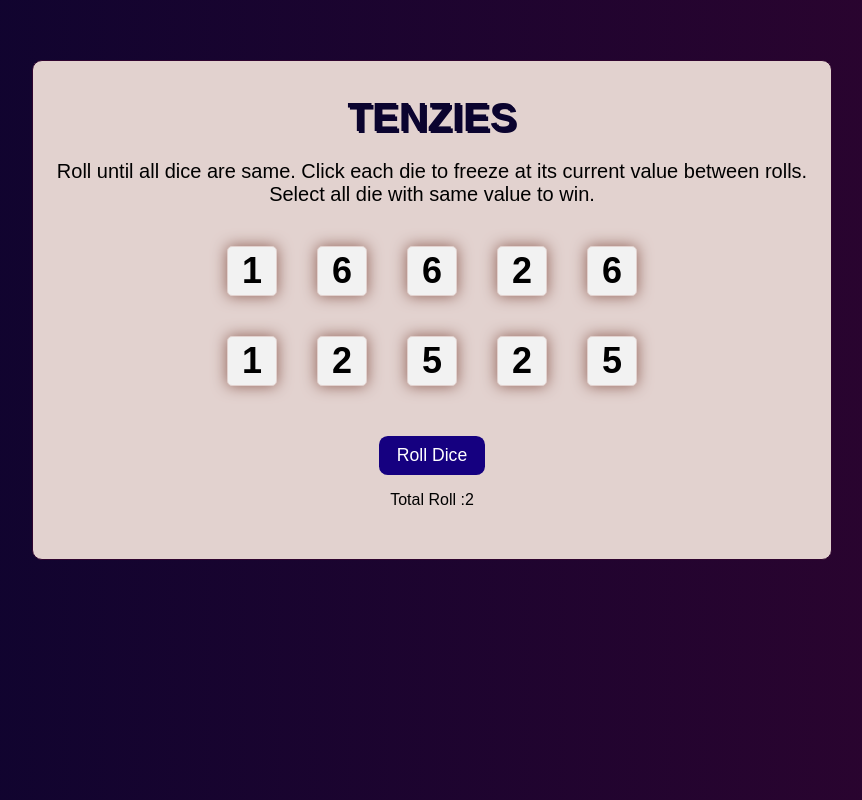
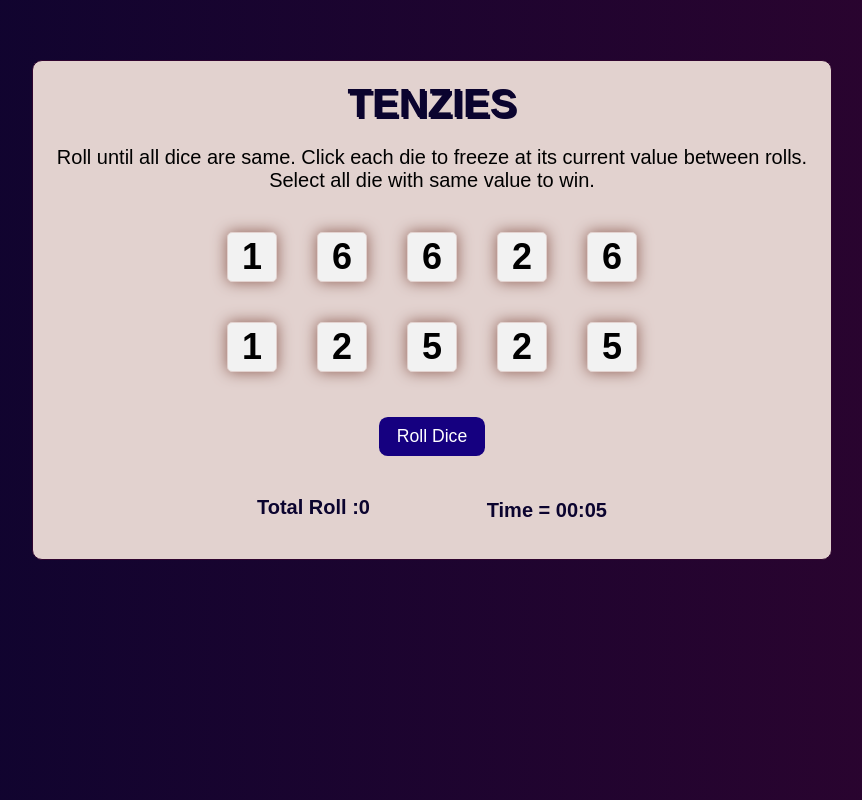
Before and after one commit to Pratikpr8/Tenzies-App, a React (Create React App) app: page / in a window 1280 px wide. Shown: the whole page, without its empty margins (208-1070 px from the left). Built offline with nearby package versions, Linux system fonts and the light colour scheme.

Commit message:
new build

```diff
--- a/src/App.js
+++ b/src/App.js
@@ -3,17 +3,23 @@ import "./css/app.css";
 import Die from "./components/Die";
 import { v4 as uuidv4 } from "uuid";
 import Confetti from "react-confetti";
+import Timer from './components/Timer'
+
+// // react icons
+// import { FaDiceOne } from "react-icons/fa";
+// import { FaDiceTwo } from "react-icons/fa";
+// import { FaDiceThree } from "react-icons/fa";
+// import { FaDiceFour } from "react-icons/fa";
+// import { FaDiceFive } from "react-icons/fa";
+// import { FaDiceSix } from "react-icons/fa";
+
 
 
 export default function App() {
+
   const [dice, setDice] = useState(randomNumbers());
   const [tenzies, setTenzies] = useState(false);
   const [click, setClick] = useState(0);
-
-
-  useEffect(() => {
-    setClick(prevClick => prevClick + 1);
-  }, [dice]);
 
 
 
@@ -23,7 +29,6 @@ export default function App() {
     const allValueSame = dice.every((die) => die.value === singleValue);
     if (allHeld && allValueSame) {
       setTenzies(true);
-      console.log("You win");
     }
   }, [dice]);
 
@@ -54,6 +59,7 @@ export default function App() {
       }
     });
     setDice(updatedDice);
+    setClick(prevClick => prevClick + 1);
   };
 
 
@@ -69,12 +75,15 @@ export default function App() {
 
   const newGame = () => {
     setTenzies(false);
+    setClick(0)
     setDice(randomNumbers());
   };
 
 
+
   return (
     <div>
+
       {tenzies && <Confetti />}
       <div className="tenzies--container">
         <h1 className="tenzies--title">Tenzies</h1>
@@ -96,6 +105,8 @@ export default function App() {
           })}
         </div>
 
+        {tenzies && <p className="tenzies--totRoll">You've won! You took {click} rolls.</p>}
+
         {tenzies ? (
           <button className="grid--button" onClick={newGame}>
             New Game
@@ -105,8 +116,10 @@ export default function App() {
             Roll Dice
           </button>
         )}
-
-        <p>Total Roll :<span>{click}</span></p>
+        <div className="rollNTime--container">
+        <p className="tenzies--totRoll">Total Roll :{click}</p>
+        <Timer />
+        </div>
       </div>
     </div>
   );
--- a/src/components/Die.js
+++ b/src/components/Die.js
@@ -1,5 +1,4 @@
-import React from 'react'
-
+import React from 'react';
 export default function Die(props) {
 
 
@@ -15,6 +14,7 @@ return(
        onClick={props.onClick}
   >
       <h2>{props.value}</h2>
+
   </div>
 )
 }
--- /dev/null
+++ b/src/components/Timer.js
@@ -0,0 +1,34 @@
+import React, { useEffect, useState } from "react";
+
+export default function Timer() {
+  const [seconds, setSeconds] = useState(0);
+  const [minutes, setMinutes] = useState(0);
+
+  const [timer,setTimer]=useState({seconds:0,minutes:9})
+
+
+  useEffect(() => {
+
+        const time = setInterval(() => {
+        setSeconds((prevSeconds) => prevSeconds + 1)
+
+        if (seconds === 59) {
+            setMinutes((prevMinutes) => prevMinutes + 1)
+            setSeconds(0);
+        }
+        }, 1000);
+
+        return function cleanup() {
+        clearInterval(time);
+        }
+})
+
+  return (
+    <div className="timer--container">
+      <span className="tenzies--totRoll">
+        Time = {minutes < 10 ? "0" + minutes : minutes}:
+        {seconds < 10 ? "0" + seconds : seconds}
+      </span>
+    </div>
+  );
+}
--- a/src/css/app.css
+++ b/src/css/app.css
@@ -89,6 +89,7 @@ body{
     font-size: 1.1em;
     color: white;
     cursor: pointer;
+    margin: auto 0;
 
 }
 
@@ -96,6 +97,21 @@ body{
     background-color:hsl(300,85%,30%) ;
     transform: scale(1.1);
     box-shadow: 0 0 10px 0 hsl(300,100%,25%);
+}
+
+.tenzies--totRoll{
+    font-size: 20px;
+    margin-top: 15px;
+    font-weight:bold;
+    color:hsl(250,85%,10%);
+
+}
+
+.rollNTime--container{
+    width: 350px;
+    display: flex;
+    justify-content: space-between;
+    align-items: center;
 }
 
 
```
